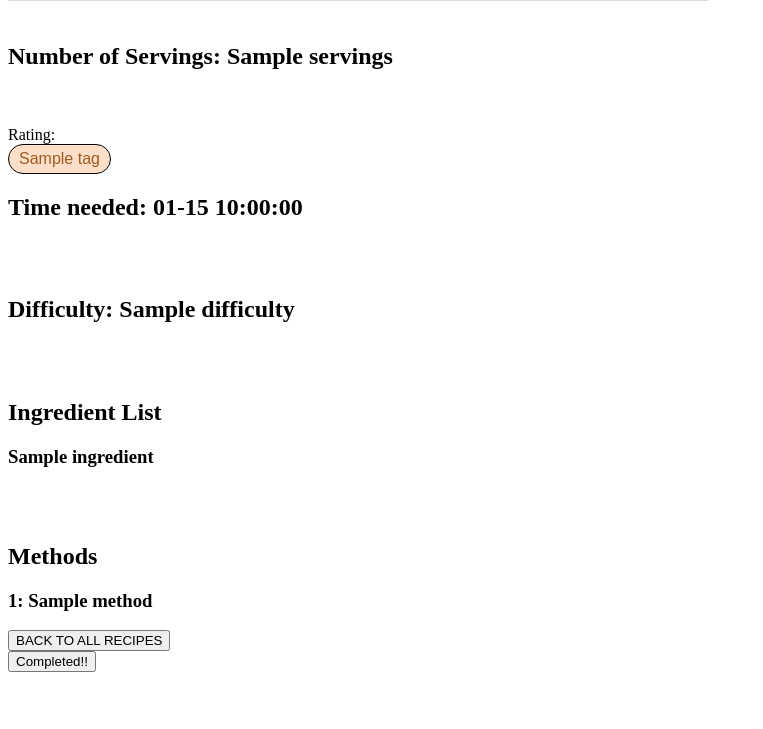
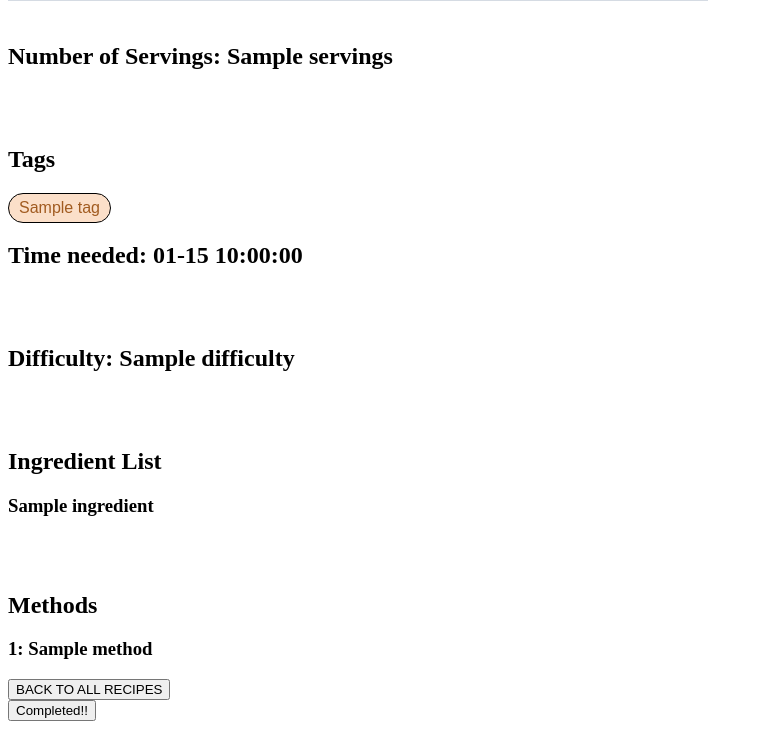
Before and after one commit to kaylaxu15/pantry_2_plate, a Flask app: template templates/prototype_recipe_page.html in a window 1280 px wide. Shown: the part 679-1408 px from the top of the page, without its empty margins (0-763 px from the left). Before the commit the page ends 1351 px from the top, so only its background shows below. Run offline with Flask 3, Linux system fonts and the light colour scheme; the template is opened without the code that fills it: most values are stand-ins (such as "Sample title", 1, 10 or a date in 2020); grey boxes marked "Sample" are stand-in pictures.

Commit message:
recipe page

```diff
--- a/templates/prototype_recipe_page.html
+++ b/templates/prototype_recipe_page.html
@@ -20,7 +20,7 @@
     <br></br>
     <h2>Number of Servings: {{recipe.servings}}</h2>
     <br></br>
-    Rating:
+    <h2>Tags</h2>
     <div id="ratings"></div>
     {% for tag in recipe.restrictions %}
     <button class="tight-wrap-button">{{tag}}</button>
```
